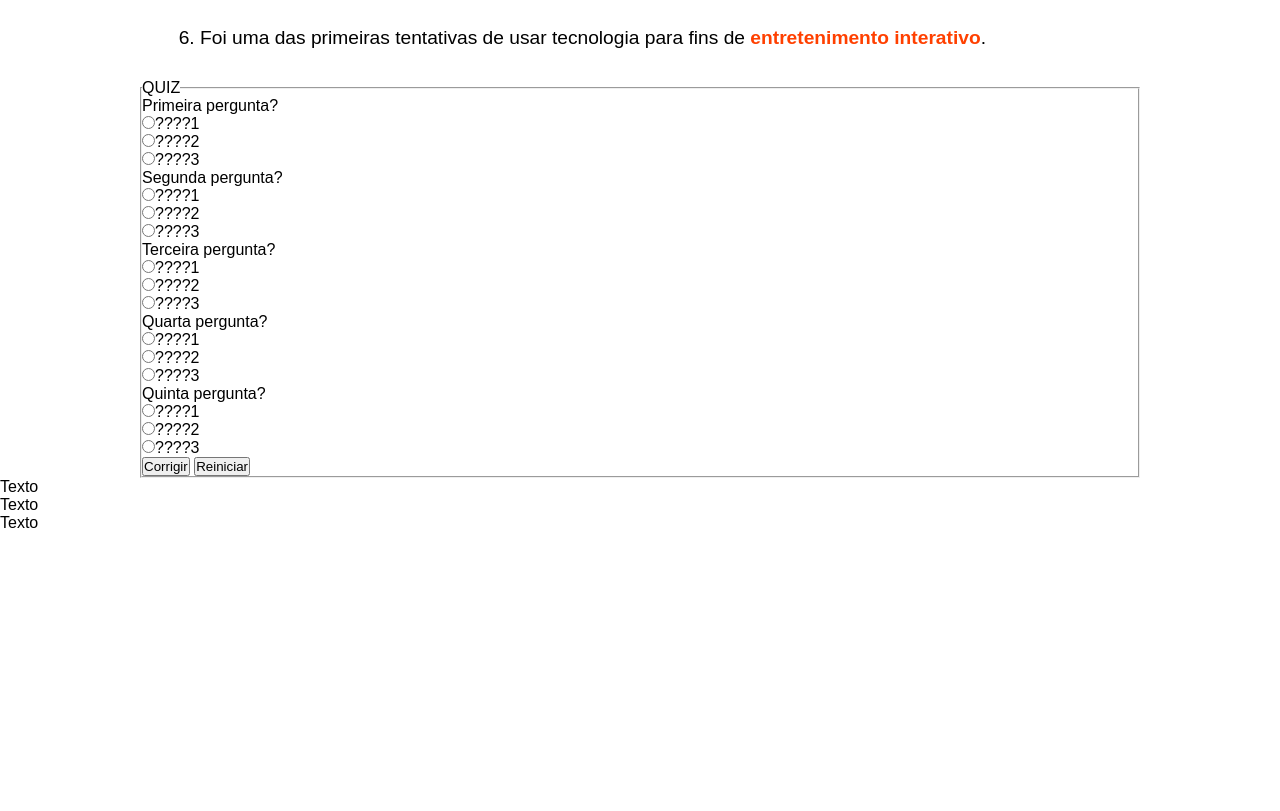
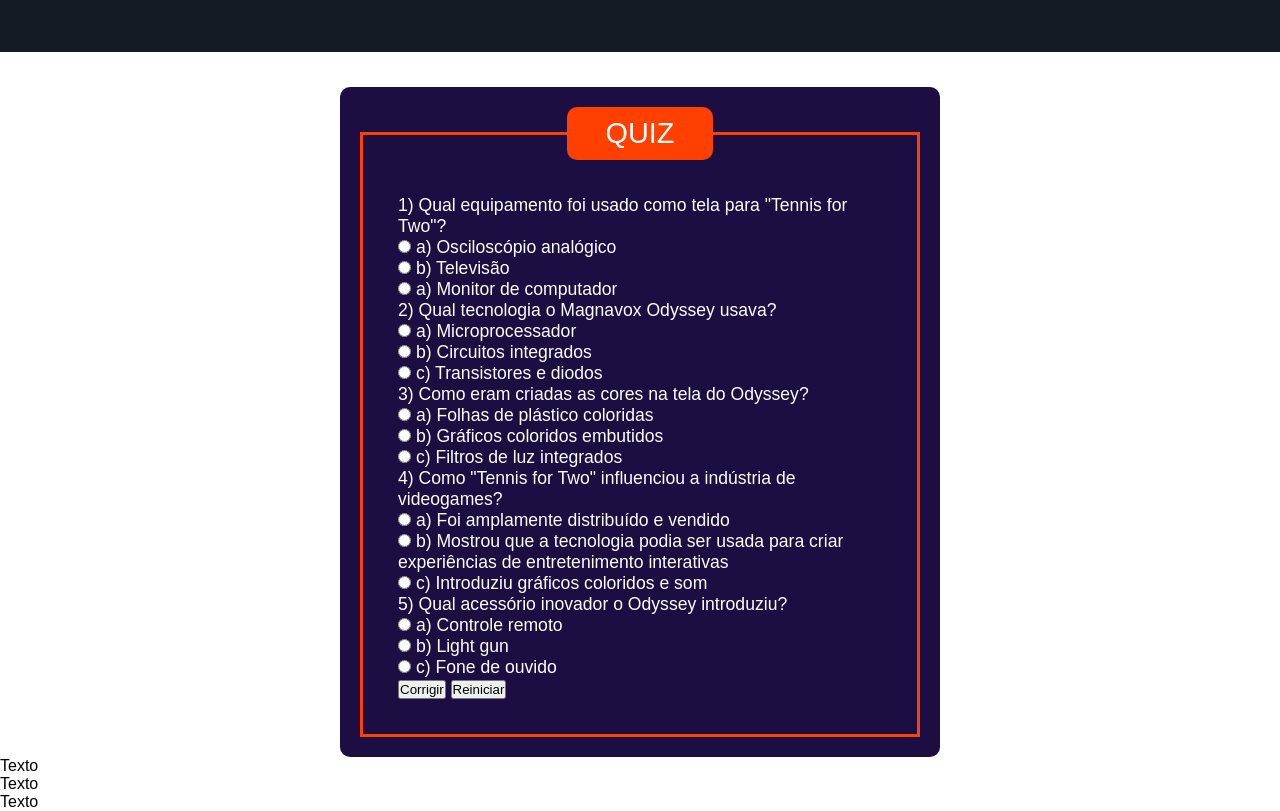
Before and after one commit to Izumi51/Retro-Visor, a plain HTML site: page inicio.html in a window 1280 px wide. Shown: the part 1960-2771 px from the top of the page. Before the commit the page ends 2492 px from the top, so only its background shows below. Drawn offline with Linux system fonts and the light colour scheme.

Commit message:
atualizando o inicio

```diff
--- a/CSS/style.css
+++ b/CSS/style.css
@@ -4,14 +4,14 @@
     --orange: #ff9900;
     --dark-orange: #ff4000;
     --white: #ffffff;
-    --green: #24b41b;
     --black: #000000;
-    --lime: #8ebe00;
+    --black-blue: #141a22;
+    --purple-blue: #1C0E42;
 
     /*------font size------*/
-    --large: 2rem;
-    --medium: 1.5rem;
-    --small: 1.2rem;
+    --large: 1.8rem;
+    --medium: 1.3rem;
+    --small: 1.1rem;
 }
 
 /*------BODY------*/
@@ -23,7 +23,7 @@
 /*------HEADER------*/
 #HeaderPag
 {
-    background-color: var(--orange);
+    background-color: var(--dark-orange);
     display: flex;
     align-items: center;
     justify-content: space-around;
@@ -53,19 +53,26 @@
 #Nav__list a:hover
 {
     color: var(--white);
+    font-size: 1.4rem;
 }
 
 /*------MAIN------*/
-main
+
+/*------artigos------*/
+.article-background
+{
+    background-color: #141a22;
+    color: white;
+    padding-top: 25px;
+    padding-bottom: 25px;
+    margin-top: 35px;
+    margin-bottom: 35px;
+}
+
+.info-articles
 {
     max-width: 1000px;
     margin: auto;
-}
-
-/*------artigos------*/
-.info-articles
-{
-    margin-top: 50px;
 }
 
 .info-articles > h1
@@ -129,7 +136,45 @@
 {
     color: var(--dark-orange);
 }
+
 /*------quiz------*/
+#form-box
+{
+    background-color: var(--purple-blue);
+    max-width: 600px;
+    margin: auto;
+    padding: 20px;
+    border-radius: 10px;
+}
+
+form
+{
+    max-width: 800px;
+    margin: auto;
+    color: var(--white);
+    font-size: var(--small);
+}
+
+fieldset
+{
+    border: 3px solid var(--dark-orange);
+    padding: 35px;
+}
+
+legend
+{
+    background-color: var(--dark-orange);
+    width: 30%;
+    text-align: center;
+    padding: 10px 15px;
+    font-size: var(--large);
+    border-radius: 10px;
+}
+
+.quiz-quest
+{
+    margin-top: 5px;
+}
 
 
 /*------FOOTER------*/
--- a/inicio.html
+++ b/inicio.html
@@ -20,7 +20,7 @@
     </header>
 
     <main>
-        <article class="info-articles">
+        <article class="info-articles" style="margin-top: 50px; margin-bottom: 50px;">
             <h1>Primeiro Video Game</h1>
             <div>
                 <video autoplay muted controls src="MIDIA/Magnavox Odyssey.mp4"></video>
@@ -52,6 +52,7 @@
             </section>
         </article>
 
+        <div class="article-background">
             <article class="info-articles">
                 <h1>Primeiro Jogo</h1>
                 <section class="info-articles__topic">
@@ -72,7 +73,6 @@
                         para criar experiências de entretenimento interativas, pavimentando o caminho para a <strong>indústria de videogames</strong> que conhecemos hoje.
                     </p>
                 </section>
-
                 <section class="info-articles__topic">
                     <h2>Principais Características</h2>
                     <ul id="topic__list">
@@ -86,46 +86,79 @@
                     </ul>
                 </section>
             </article>
+        </div>
 
+        <section id="form-box">
             <form>
                 <fieldset>
                     <legend>QUIZ</legend>
 
-                <label for="pertunta1">Primeira pergunta?</label>
+                    <label class="quiz-quest" for="pertunta1">1) Qual equipamento foi usado como tela para "Tennis for Two"?</label>
                     <br>
-                    <input type="radio" name="pertunta1" value="certo">????1<br>
-                    <input type="radio" name="pertunta1" value="errado">????2<br>
-                    <input type="radio" name="pertunta1" value="errado">????3
+                        <input type="radio" name="pertunta1" value="certo" id="resErr1" required>
+                            <label for="resErr1">a) Osciloscópio analógico</label><br>
+
+                        <input type="radio" name="pertunta1" value="errado" id="resCer1" required>
+                            <label for="resCer1">b) Televisão</label><br>
+
+                        <input type="radio" name="pertunta1" value="errado" id="resErr2" required>
+                            <label for="resErr2">a) Monitor de computador</label>
+
                     <br>
-                <label for="pertunta2">Segunda pergunta?</label>
+                    <label class="quiz-quest" for="pertunta2">2) Qual tecnologia o Magnavox Odyssey usava?</label>
                     <br>
-                    <input type="radio" name="pertunta2" value="certo">????1<br>
-                    <input type="radio" name="pertunta2" value="errado">????2<br>
-                    <input type="radio" name="pertunta2" value="errado">????3
+                        <input type="radio" name="pertunta2" value="errado"  id="" required>
+                            <label for="">a) Microprocessador</label><br>
+
+                        <input type="radio" name="pertunta2" value="errado" id="" required>
+                            <label for="">b) Circuitos integrados</label><br>
+
+                        <input type="radio" name="pertunta2" value="certo" id="" required>
+                            <label for="">c) Transistores e diodos</label>
+
                     <br>
-                <label for="pertunta3">Terceira pergunta?</label>
+                    <label class="quiz-quest" for="pertunta3">3) Como eram criadas as cores na tela do Odyssey?</label>
                     <br>
-                    <input type="radio" name="pertunta3" value="certo">????1<br>
-                    <input type="radio" name="pertunta3" value="errado">????2<br>
-                    <input type="radio" name="pertunta3" value="errado">????3
+                        <input type="radio" name="pertunta3" value="certo" id="" required>
+                            <label for="">a) Folhas de plástico coloridas</label><br>
+
+                        <input type="radio" name="pertunta3" value="errado"  id="" required>
+                            <label for="">b) Gráficos coloridos embutidos</label><br>
+
+                        <input type="radio" name="pertunta3" value="errado" id="" required>
+                            <label for="">c) Filtros de luz integrados</label>
+
                     <br>
-                <label for="pertunta4">Quarta pergunta?</label>
+                    <label class="quiz-quest" for="pertunta4">4) Como "Tennis for Two" influenciou a indústria de videogames?</label>
                     <br>
-                    <input type="radio" name="pertunta4" value="certo">????1<br>
-                    <input type="radio" name="pertunta4" value="errado">????2<br>
-                    <input type="radio" name="pertunta4" value="errado">????3
+                        <input type="radio" name="pertunta4" value="errado"  id="" required>
+                            <label for="">a) Foi amplamente distribuído e vendido</label><br>
+
+                        <input type="radio" name="pertunta4" value="certo" id="" required>
+                            <label for="">b) Mostrou que a tecnologia podia ser usada para criar experiências de entretenimento interativas</label><br>
+
+                        <input type="radio" name="pertunta4" value="errado" id="" required>
+                            <label for="">c) Introduziu gráficos coloridos e som</label>
+
                     <br>
-                <label for="pertunta5">Quinta pergunta?</label>
+                    <label class="quiz-quest" for="pertunta5">5) Qual acessório inovador o Odyssey introduziu?</label>
                     <br>
-                    <input type="radio" name="pertunta5" value="certo">????1<br>
-                    <input type="radio" name="pertunta5" value="errado">????2<br>
-                    <input type="radio" name="pertunta5" value="errado">????3
+                        <input type="radio" name="pertunta5" value="errado"  id="" required>
+                            <label for="">a) Controle remoto</label><br>
+
+                        <input type="radio" name="pertunta5" value="certo" id="" required>
+                            <label for="">b) Light gun</label><br>
+
+                        <input type="radio" name="pertunta5" value="errado" id="" required>
+                            <label for="">c) Fone de ouvido</label>
+
                     <br>
 
                     <button type="submit" value="submit">Corrigir</button>
                     <button type="reset" value="rest">Reiniciar</button>
                 </fieldset>
             </form>
+        </section>
     </main>
 
     <footer>
```
Also changed, not shown: testcores.html (added, +87 -0 lines). Lines whose indentation alone changed are shown as unchanged.
